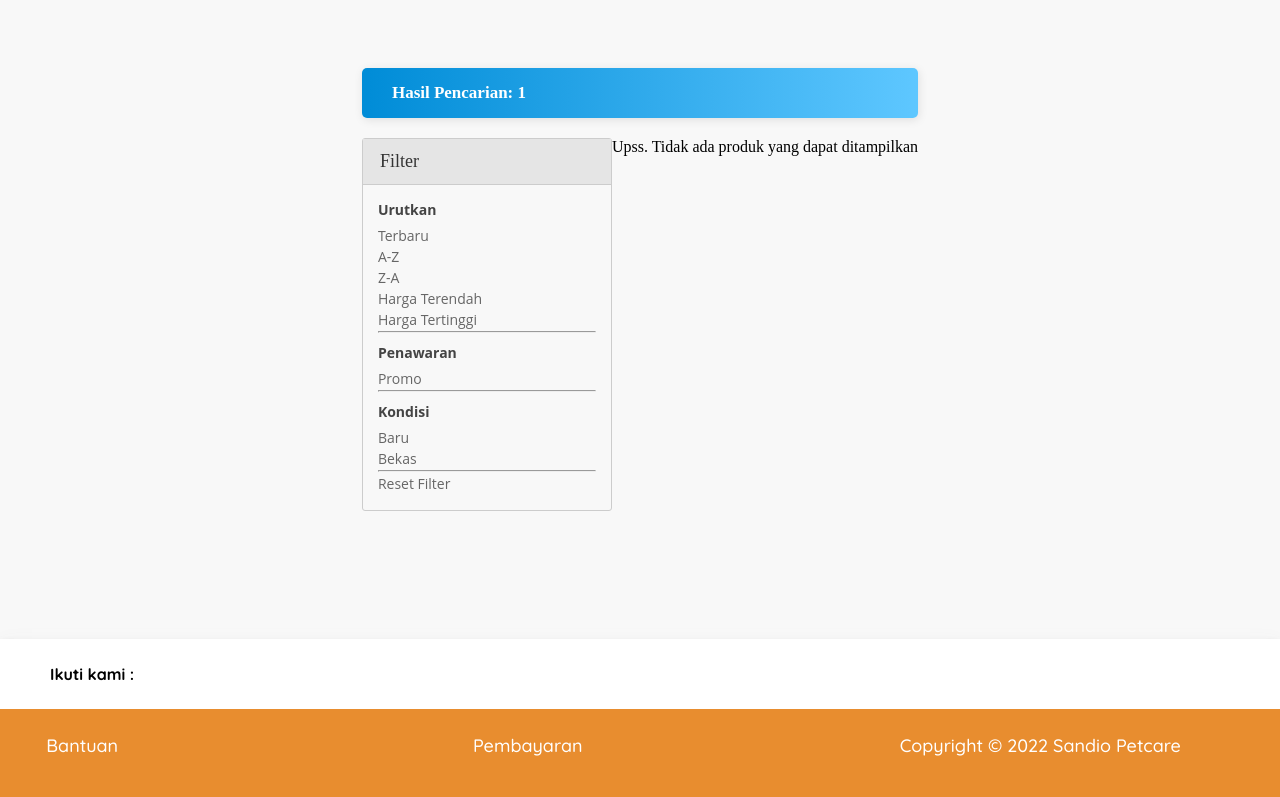
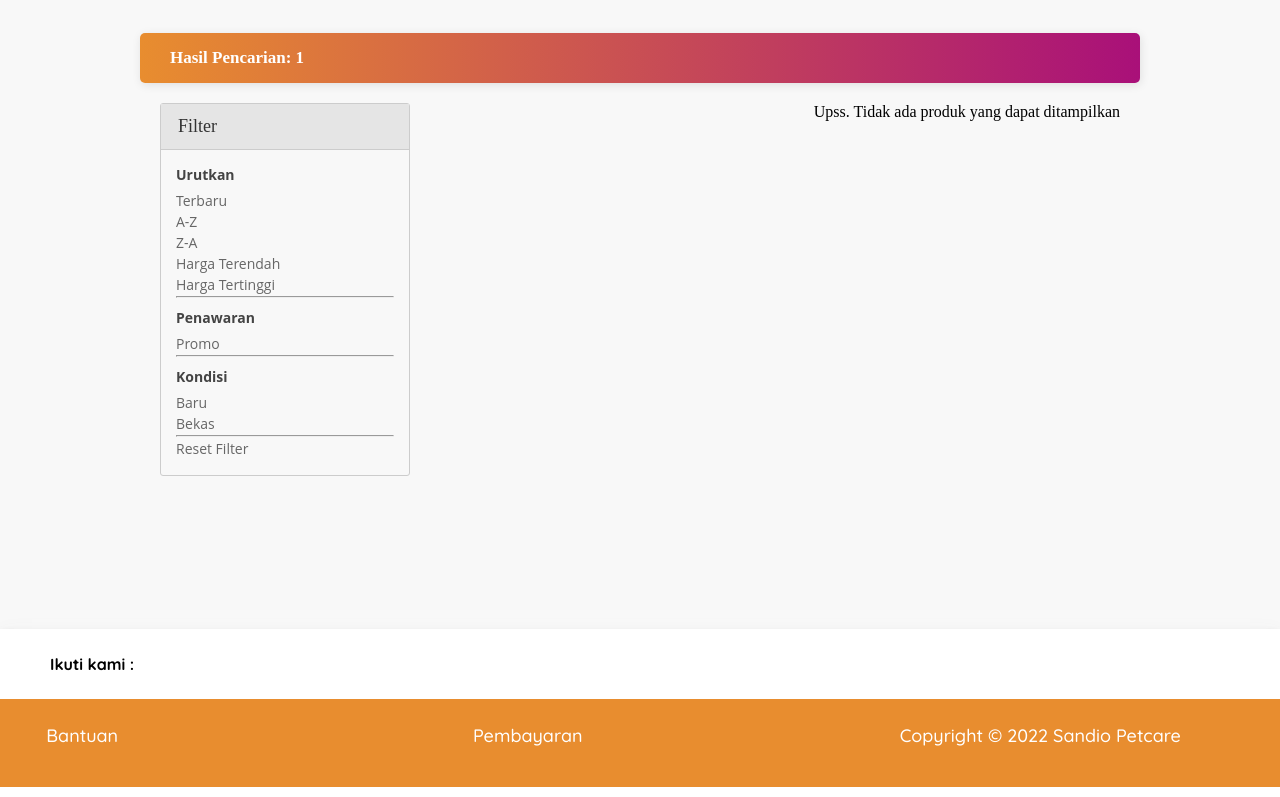
Before and after one commit to fajarspace/sandioPetcare, a CodeIgniter app: page /TokoKuViaWAV1/index.php/page/search?q=1 in a window 1280 px wide. Shown: the part 91-888 px from the top of the page. Run offline with CodeIgniter, Linux system fonts and the light colour scheme; data that the repository does not hold is empty; some libraries are stand-ins or nearby versions; grey boxes are pictures that could not be loaded.

Commit message:
rebuilding site Sat Jun 11 16:23:28 WIB 2022

```diff
--- a/assets/static/css/landing.css
+++ b/assets/static/css/landing.css
@@ -45,7 +45,7 @@ ul{
     max-width: 1000px;
     min-height: 600px;
     gap: 20px;
-    margin: 100px auto 30px auto;
+    margin: 90px auto 30px auto;
 }
 .header-produk{
     position: relative;
--- a/assets/static/css/search.css
+++ b/assets/static/css/search.css
@@ -2,11 +2,11 @@ div.wrapper {
 	height: auto;
 	margin: 0% auto;
 	margin-bottom: 70px;
-	margin-top: 30px;
+	width: 100%
 }
 
 div.wrapper div.title-head {
-	background: linear-gradient(to right, #008cd7, #5ec7ff);
+	background: linear-gradient(to right, #E88D2F, #A91079);
 	border-radius: 5px;
 	box-shadow: 1px 2px 10px rgba(0, 0, 0, 0.1);
 	padding: 15px 30px;
@@ -23,8 +23,8 @@ div.wrapper div.core {
 	display: flex;
 	flex-direction: row;
 	justify-content: space-between;
-	margin: auto;
-	margin-top: 20px;
+	padding: 20px;
+
 }
 
 div.wrapper div.core div.filter {
@@ -146,7 +146,7 @@ div.wrapper div.testi {
 	width: 100%;
 }
 
-@media screen and (max-width: 1150px) {
-	div.wrapper {
-		display: block;
+@media screen and (max-width: 738px) {
+	.filter {
+		display: none;
 	}
```
Also changed, not shown: application/views/page/search.php (+5 -3 lines).
